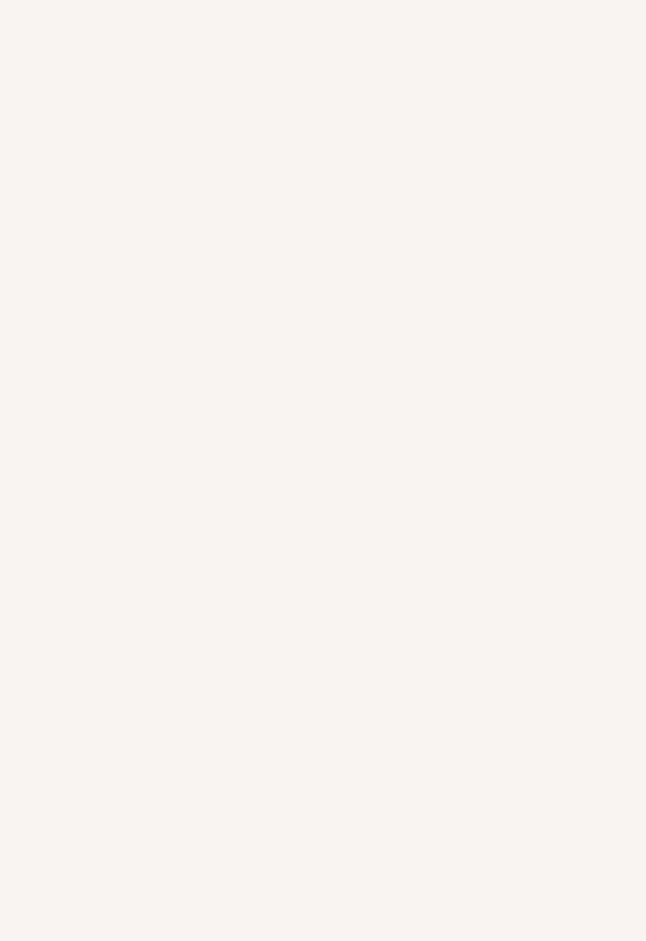
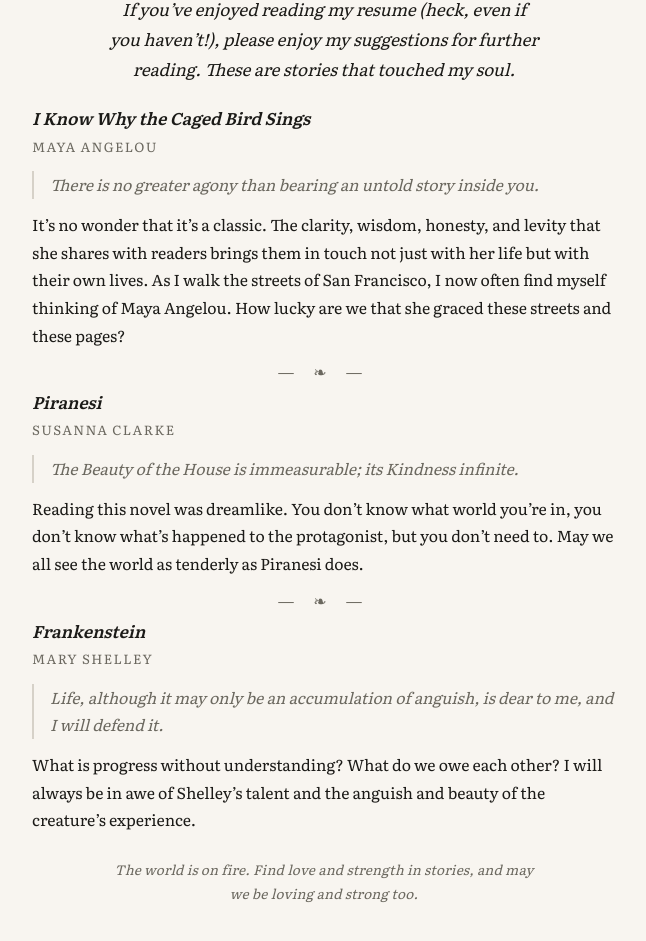
Before and after one commit to ashacs/ashacs.github.io, a Next.js app: page / in a window 1280 px wide. Shown: the part 3359-4300 px from the top of the page, without its empty margins (316-962 px from the left). Before the commit the page ends 3330 px from the top, so only its background shows below. Built offline with nearby package versions, Linux system fonts and the light colour scheme.

Commit message:
feat: continued reading

```diff
--- /dev/null
+++ b/src/components/ContinuedReading/index.css
@@ -0,0 +1,63 @@
+.continued-reading {
+  display: flex;
+  flex-direction: column;
+  gap: var(--spacing-6);
+}
+
+/* ornament between entries */
+.book-entry:not(:last-child)::after {
+  align-items: center;
+  color: var(--page-text-muted);
+  content: '— ❧ —';
+  display: block;
+  font-size: 1rem;
+  grid-column: 1 / -1;
+  letter-spacing: 0.5em;
+  margin-top: var(--spacing-2);
+  text-align: center;
+}
+
+.book-body {
+  display: flex;
+  flex-direction: column;
+  gap: var(--spacing-3);
+}
+
+.book-title {
+  font-size: var(--reader-font-size);
+  font-style: italic;
+  font-weight: 600;
+  line-height: 1.3;
+}
+
+.book-author {
+  color: var(--page-text-muted);
+  font-size: 0.78em;
+  letter-spacing: 0.1em;
+  text-transform: uppercase;
+}
+
+.book-quote {
+  border-left: 2px solid var(--page-border);
+  color: var(--page-text-muted);
+  font-size: 0.93em;
+  font-style: italic;
+  line-height: var(--reader-line-height);
+  margin: 0;
+  padding-left: var(--spacing-4);
+}
+
+.book-commentary {
+  font-size: 0.93em;
+  line-height: var(--reader-line-height);
+}
+
+.continued-reading-colophon {
+  color: var(--page-text-muted);
+  font-size: 0.8em;
+  font-style: italic;
+  letter-spacing: 0.02em;
+  text-align: center;
+  width: 55ch;
+  margin: 0 auto;
+}
--- /dev/null
+++ b/src/components/ContinuedReading/index.tsx
@@ -0,0 +1,69 @@
+import Anecdote from '../Anecdote';
+import { List, ListItem } from '../List';
+import './index.css';
+
+interface Book {
+  title: string;
+  author: string;
+  quote: string;
+  commentary?: string;
+}
+
+const BOOKS: Book[] = [
+  {
+    title: 'I Know Why the Caged Bird Sings',
+    author: 'Maya Angelou',
+    quote: 'There is no greater agony than bearing an untold story inside you.',
+    commentary:
+      'Itʼs no wonder that itʼs a classic. The clarity, wisdom, honesty, and levity that she shares with readers brings them in touch not just with her life but with their own lives. As I walk the streets of San Francisco, I now often find myself thinking of Maya Angelou. How lucky are we that she graced these streets and these pages?',
+  },
+  {
+    title: 'Piranesi',
+    author: 'Susanna Clarke',
+    quote: 'The Beauty of the House is immeasurable; its Kindness infinite.',
+    commentary:
+      'Reading this novel was dreamlike. You donʼt know what world youʼre in, you donʼt know whatʼs happened to the protagonist, but you donʼt need to. May we all see the world as tenderly as Piranesi does.',
+  },
+  {
+    title: 'Frankenstein',
+    author: 'Mary Shelley',
+    quote:
+      'Life, although it may only be an accumulation of anguish, is dear to me, and I will defend it.',
+    commentary:
+      'What is progress without understanding? What do we owe each other? I will always be in awe of Shelleyʼs talent and the anguish and beauty of the creatureʼs experience.',
+  },
+];
+
+export function ContinuedReading() {
+  return (
+    <div className="continued-reading">
+      <Anecdote>
+        If youʼve enjoyed reading my resume (heck, even if you havenʼt!), please
+        enjoy my suggestions for further reading. These are stories that touched
+        my soul.
+      </Anecdote>
+
+      <List variant="bare">
+        {BOOKS.map((book) => (
+          <ListItem key={book.title} className="book-entry">
+            <div className="book-body">
+              <header className="book-header">
+                <h3 className="book-title">{book.title}</h3>
+                <span className="book-author">{book.author}</span>
+              </header>
+              <blockquote className="book-quote">
+                <p>{book.quote}</p>
+              </blockquote>
+              <p className="book-commentary">{book.commentary}</p>
+            </div>
+          </ListItem>
+        ))}
+      </List>
+
+      <p className="continued-reading-colophon">
+        The world is on fire. Find love and strength in stories, and may we be
+        loving and strong too.
+      </p>
+    </div>
+  );
+}
--- a/src/components/Home/index.tsx
+++ b/src/components/Home/index.tsx
@@ -5,6 +5,7 @@ import { Skills } from '../Skills';
 import { Values } from '../Values';
 import { SectionTitle } from '../SectionTitle';
 import './index.css';
+import { ContinuedReading } from '../ContinuedReading';
 import Anecdote from '../Anecdote';
 
 export function Home() {
@@ -36,6 +37,10 @@ export function Home() {
         <Education />
       </section>
 
+      <section>
+        <SectionTitle>Continued Reading</SectionTitle>
+        <ContinuedReading />
+      </section>
     </div>
   );
 }
--- a/src/components/List/index.tsx
+++ b/src/components/List/index.tsx
@@ -2,20 +2,30 @@ import React from 'react';
 import './index.css';
 
 interface ListProps {
+  className?: string;
   children: React.ReactNode;
   variant?: 'badge' | 'bullet' | 'bare';
 }
 
-export function List({ children, variant = 'bullet' }: ListProps) {
+export function List({
+  children,
+  variant = 'bullet',
+  className = '',
+}: ListProps) {
   return (
     <ul
-      className={`list ${variant === 'badge' ? 'list_badge' : variant === 'bullet' ? 'list_bullet' : 'list_bare'}`}
+      className={`list ${variant === 'badge' ? 'list_badge' : variant === 'bullet' ? 'list_bullet' : 'list_bare'} ${className}`}
     >
       {children}
     </ul>
   );
 }
 
-export function ListItem({ children }: { children: React.ReactNode }) {
-  return <li className="list-item">{children}</li>;
+interface ListItemProps {
+  className?: string;
+  children: React.ReactNode;
 }
+
+export function ListItem({ children, className = '' }: ListItemProps) {
+  return <li className={`list-item ${className}`}>{children}</li>;
+}
```
